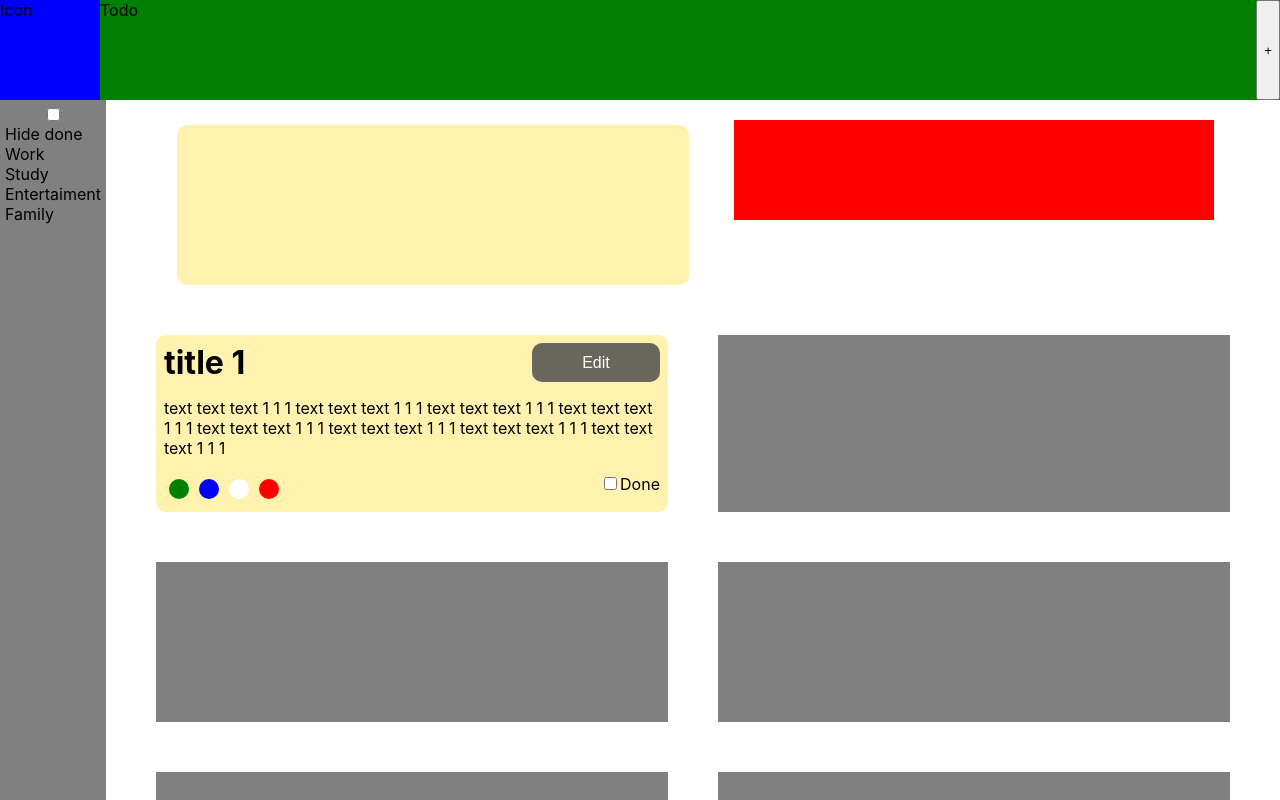
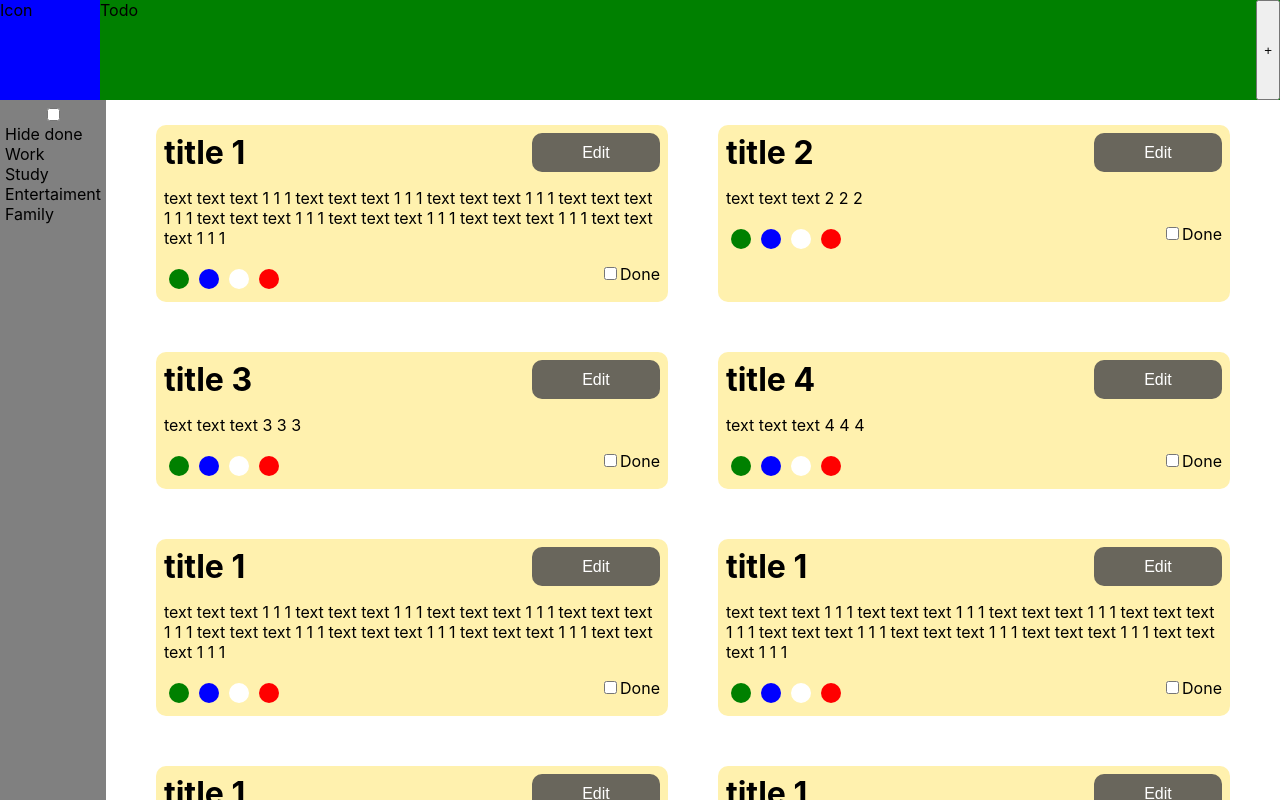
Before and after one commit to Kamrad33/todo_list_app, a React (Create React App) app: page / in a window 1280 px wide. Built offline with nearby package versions, Linux system fonts and the light colour scheme.

Commit message:
Form data

```diff
--- a/src/App.js
+++ b/src/App.js
@@ -1,18 +1,39 @@
-import React, {useState, useEffect} from 'react';
+import React, {useState, useEffect, useRef} from 'react';
 import './styles/App.css';
 import AppContainer from './components/UI/container/AppContainer';
 import AppHeader from './components/UI/header/AppHeader';
-import TaskItem from './components/TaskItem'
+import TaskItem from './components/TaskItem';
+import TaskItemForm from './components/TaskItemForm';
+import ItemFormContent from './components/ItemFormContent';
 
 function App() {
+const [editForm, setEditForm] = useState(false);
+const [addForm, setAddForm] = useState(false);
+const [editedTask, setEditedTask] = useState({});
+
+const openEditForm = (task) =>{
+  setEditForm(true);
+  setEditedTask(task)
+  console.log('TASK', task, 'TASKSTATE', editedTask);
+};
+const openAddForm = () =>{
+  setEditForm(true);
+};
+const closeEditForm = () =>{
+  setEditForm(false);
+};
+const closeAddForm = () =>{
+  setEditForm(false);
+};
+
 const [tasks, setTasks] = useState(
   [
     {id: 1, title:'title 1', text:'text text text 1 1 1 text text text 1 1 1 text text text 1 1 1 text text text 1 1 1 text text text 1 1 1 text text text 1 1 1 text text text 1 1 1 text text text 1 1 1'},
     {id: 2, title:'title 2', text:'text text text 2 2 2'},
     {id: 3, title:'title 3', text:'text text text 3 3 3'},
     {id: 4, title:'title 4', text:'text text text 4 4 4'},
+  ]);
 
-  ]);
   return (
     <div className="App">
     <AppHeader>
@@ -61,95 +82,28 @@ const [tasks, setTasks] = useState(
       justifyContent: 'center',
       overflow: 'auto',
     }}>
-    <div style = {{
-      backgroundColor: '#fff1ae',
-      display: 'flex',
-      flex: '0 0 40vw',
-      margin: '25px',
-      height: 'auto',
-      minHeight: '20vh',
-      minWidth: '20vw',
-      borderRadius:'10px',
-    }}>
+        <TaskItemForm
+        active = {editForm}
+        setActive = {setEditForm}
+        fixed = {true}>
+          <ItemFormContent
+          action = 'Edit'
+          close = {closeEditForm}
+          data = {editedTask}/>
+        </TaskItemForm>
+        <TaskItemForm active = {addForm} setActive = {setAddForm} fixed = {false}>
+        </TaskItemForm>
+        <TaskItem task = {tasks[0]} edit = {openEditForm}/>
+        <TaskItem task = {tasks[1]} edit = {openEditForm}/>
+        <TaskItem task = {tasks[2]} edit = {openEditForm}/>
+        <TaskItem task = {tasks[3]} edit = {openEditForm}/>
+        <TaskItem task = {tasks[0]}/>
+        <TaskItem task = {tasks[0]}/>
+        <TaskItem task = {tasks[0]}/>
+        <TaskItem task = {tasks[0]}/>
+        <TaskItem task = {tasks[0]}/>
+        <TaskItem task = {tasks[0]}/>
 
-      </div>
-      <div style = {{
-        width: '100px',
-        height: '100px',
-        backgroundColor: 'red',
-        display: 'flex',
-        flex: '0 0 calc(60vh)',
-        margin: '20px',
-      }}>
-        </div>
-        <TaskItem task = {tasks[0]}/>
-        <div style = {{
-          backgroundColor: 'grey',
-          flex: '0 0 40vw',
-          margin: '25px',
-          height: 'auto',
-          minHeight: '20vh',
-        }}>
-          </div>
-          <div style = {{
-            backgroundColor: 'grey',
-            flex: '0 0 40vw',
-            margin: '25px',
-            height: 'auto',
-            minHeight: '20vh',
-
-          }}>
-            </div>
-            <div style = {{
-              backgroundColor: 'grey',
-              flex: '0 0 40vw',
-              margin: '25px',
-              height: 'auto',
-              minHeight: '20vh',
-            }}>
-              </div>
-              <div style = {{
-                backgroundColor: 'grey',
-                flex: '0 0 40vw',
-                margin: '25px',
-                height: 'auto',
-                minHeight: '20vh',
-              }}>
-                </div>
-                <div style = {{
-                  backgroundColor: 'grey',
-                  flex: '0 0 40vw',
-                  margin: '25px',
-                  height: 'auto',
-                  minHeight: '20vh',
-                }}>
-                  </div>
-                  <div style = {{
-                    backgroundColor: 'grey',
-                    flex: '0 0 40vw',
-                    margin: '25px',
-                    height: 'auto',
-                    minHeight: '20vh',
-                  }}>
-                    </div>
-        <div style = {{
-          width: '100px',
-          height: '100px',
-          backgroundColor: 'red',
-          display: 'flex',
-          flex: '0 0 calc(60vh)',
-          margin: '20px',
-        }}>
-          Task3</div>
-          <div style = {{
-            width: '100px',
-            height: '100px',
-            backgroundColor: 'red',
-            display: 'flex',
-            flex: '0 0 calc(60vh)',
-            margin: '20px',
-          }}>
-            Task3</div>
 
     </AppContainer>
     </AppContainer>
--- a/src/components/ItemFormContent.jsx
+++ b/src/components/ItemFormContent.jsx
@@ -1 +1,59 @@
-import React, {useState} from 'react';
+import React, {useState, useEffect} from 'react';
+import TaskTag from './TaskTag';
+import AppInput from './UI/input/AppInput';
+import AppButton from './UI/button/AppButton';
+
+const ItemFormContent = ({action, close, data, ...props}) =>{
+
+  const [formActive, setFormActive] = useState(false);
+  const [tagActive, setTagActive] = useState(true);
+
+
+
+  const closeForm = (e) =>{
+    setFormActive(false);
+    close(formActive);
+  };
+
+  return (
+    <div>
+    <div className = 'TaskItemForm_Content_Header'>
+      <AppButton
+      color = '#69665c'
+      fontColor = 'white'
+      minWidth = '10vw'
+      onClick = {closeForm}>
+      Cancel
+      </AppButton>
+      <AppButton
+      color = '#69665c'
+      fontColor = 'white'
+      minWidth = '10vw'>{action}</AppButton>
+    </div>
+
+    <div className = 'TaskItemForm_Content_Info'>
+      <div className = 'TaskItemForm_Content_Info_Title'>
+        Title
+      </div>
+      <AppInput value = {data.title} />
+      <div className = 'TaskItemForm_Content_Info_Description'>
+        Description
+      </div>
+      <AppInput value = {data.text} />
+    </div>
+
+    <div>
+
+    <div>Tags</div>
+    <div className = 'TaskItemForm_Content_Tags'>
+      <TaskTag color = {'black'} fixed = {false}>TAG</TaskTag>
+      <TaskTag color = {'green'} fixed = {false}>TAG</TaskTag>
+      <TaskTag color = {'yellow'} fixed = {false}>TAG</TaskTag>
+      <TaskTag color = {'red'} fixed = {false}>TAG</TaskTag>
+    </div>
+    </div>
+    </div>
+  );
+};
+
+export default ItemFormContent;
--- a/src/components/TaskItem.jsx
+++ b/src/components/TaskItem.jsx
@@ -6,13 +6,20 @@ import AppButton from './UI/button/AppButton';
 
 import '../styles/TaskItem.css';
 
-const TaskItem = ({task, ...props}) =>{
+const TaskItem = ({task, edit, ...props}) =>{
 
   const [doneTask, setDoneTask] = useState();
   const [formActive, setFormActive] = useState(false);
-  const [tagActive, setTagActive] = useState(true);
+
   let status = '';
   doneTask != true ? status = '' : status = 'line-through';
+
+  const editTask = (e) =>{
+
+    setFormActive(true);
+    edit(task);
+    console.log(task);
+  }
 
   return(
 
@@ -24,7 +31,7 @@ const TaskItem = ({task, ...props}) =>{
         color = '#69665c'
         fontColor = 'white'
         minWidth = '10vw'
-        onClick = {() => setFormActive(true)}>
+        onClick = {editTask}>
         Edit
         </AppButton>
       </div>
@@ -51,44 +58,6 @@ const TaskItem = ({task, ...props}) =>{
         </div>
       </div>
 
-      <TaskItemForm active = {formActive} setActive = {setFormActive} fixed = {true}>
-
-        <div className = 'TaskItemForm_Content_Header'>
-          <AppButton
-          color = '#69665c'
-          fontColor = 'white'
-          minWidth = '10vw'
-          onClick = {() => setFormActive(false)}>
-          Cancel
-          </AppButton>
-          <AppButton
-          color = '#69665c'
-          fontColor = 'white'
-          minWidth = '10vw'>Edit</AppButton>
-        </div>
-
-        <div className = 'TaskItemForm_Content_Info'>
-          <div className = 'TaskItemForm_Content_Info_Title'>
-            Title
-          </div>
-          <AppInput />
-          <div className = 'TaskItemForm_Content_Info_Description'>
-            Description
-          </div>
-          <AppInput></AppInput>
-        </div>
-
-        <div>
-
-        <div>Tags</div>
-        <div className = 'TaskItemForm_Content_Tags'>
-          <TaskTag color = {'black'} fixed = {false}>TAG</TaskTag>
-          <TaskTag color = {'green'} fixed = {false}>TAG</TaskTag>
-          <TaskTag color = {'yellow'} fixed = {false}>TAG</TaskTag>
-          <TaskTag color = {'red'} fixed = {false}>TAG</TaskTag>
-        </div>
-        </div>
-      </TaskItemForm>
     </div>
   )
 }
--- a/src/components/UI/input/AppInput.jsx
+++ b/src/components/UI/input/AppInput.jsx
@@ -1,11 +1,18 @@
-import React from 'react';
+import React, {useState, useEffect} from 'react';
 import classes from './AppInput.module.css';
-const AppInput = () => {
+const AppInput = ({value, children}) => {
+  const [textAreaValue, setTextAreaValue] = useState();
+  console.log('child', value);
+  useEffect(() => {
+    console.log('eff');
+    setTextAreaValue(value);
+  }, [children])
+
   return (
-    <div className = {classes.myInput}>
-    <textarea style = {{maxHeight: '30vh', resize:'vertical', width: '100%'}}>
-    </textarea>
-    </div>
+      <textarea
+      className = {classes.myInput}
+      style = {{maxHeight: '30vh', resize:'vertical', width: '100%'}}
+      defaultValue = {value}/>
   );
 };
 
```
